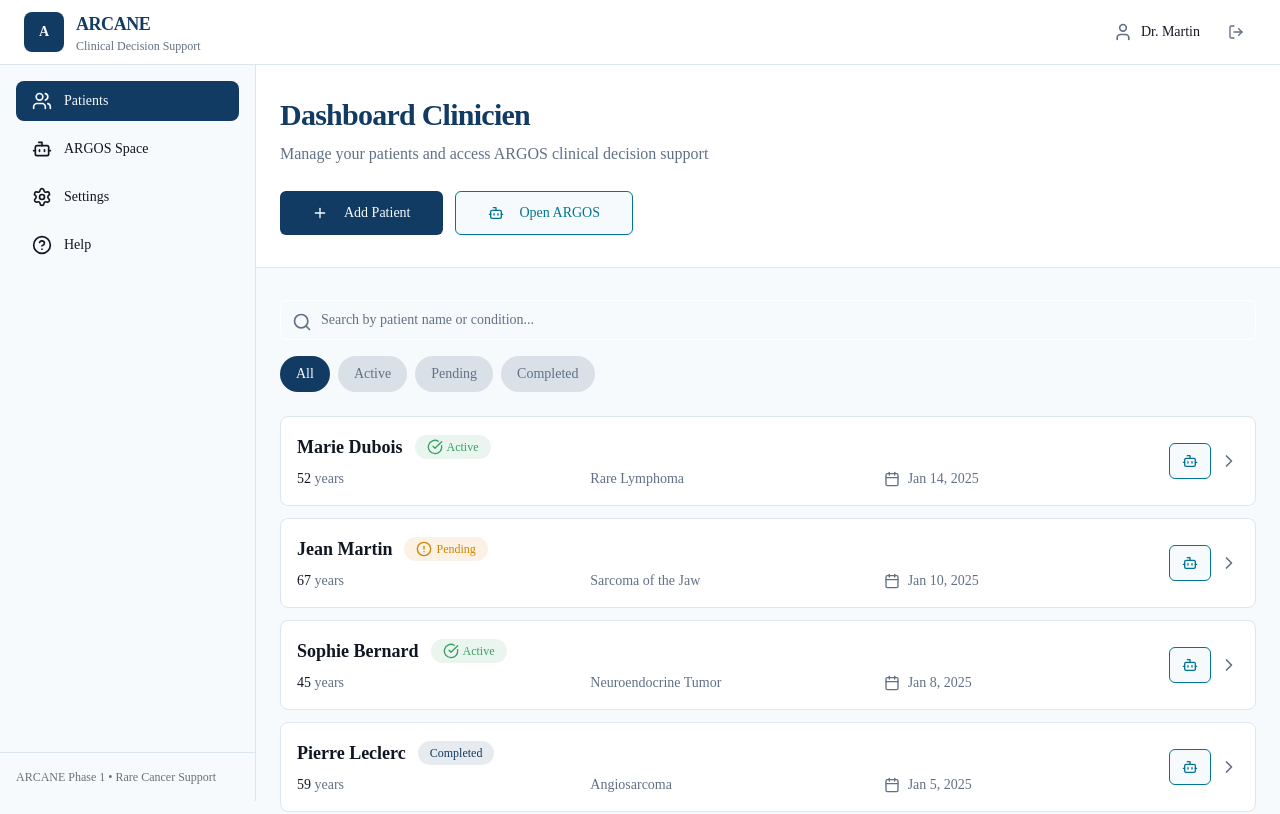
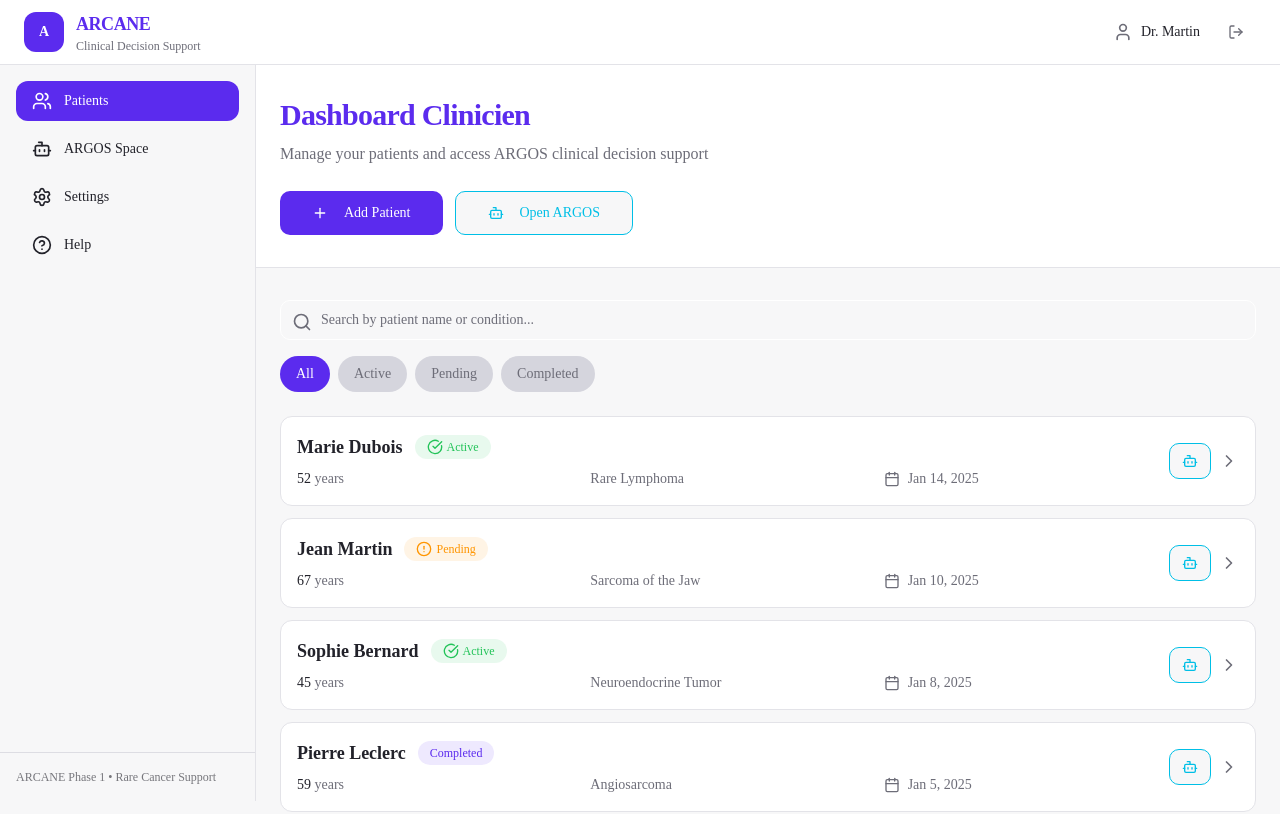
Before and after one commit to Bergerghislain/ARCANE-20-Clinical-20Decision-20Support-, a React (Vite) app: page /dashboard in a window 1280 px wide. Shown: the top 814 px of the page. Built offline with nearby package versions, Linux system fonts and the light colour scheme.

Commit message:
Update color palette to modern vibrant design
cgen-5ceb2338346f45f592ca7b113fa77685

```diff
--- a/client/global.css
+++ b/client/global.css
@@ -7,61 +7,61 @@
 
 @layer base {
   /**
-   * ARCANE Platform - Color Palette
+   * ARCANE Platform - Modern Vibrant Color Palette
    * All colors expressed as HSL values for Tailwind compatibility
   */
   :root {
-    /* Primary Color: Dark Navy (#0B2E4A) */
-    --primary: 210 69% 23%;
-    --primary-foreground: 210 50% 98%;
+    /* Primary Color: Modern Deep Blue-Purple */
+    --primary: 255 85% 55%;
+    --primary-foreground: 0 0% 100%;
 
-    /* Secondary Color: Teal (#007C91) */
-    --secondary: 193 100% 29%;
-    --secondary-foreground: 210 50% 98%;
+    /* Secondary Color: Vibrant Cyan/Turquoise */
+    --secondary: 190 100% 45%;
+    --secondary-foreground: 0 0% 100%;
 
-    /* Success Color: Green (#2E8B57) */
-    --success: 144 50% 42%;
-    --success-foreground: 210 50% 98%;
+    /* Success Color: Vibrant Green */
+    --success: 140 70% 45%;
+    --success-foreground: 0 0% 100%;
 
-    /* Warning Color: Orange (#D28B00) */
-    --warning: 38 100% 41%;
+    /* Warning Color: Vibrant Orange */
+    --warning: 35 100% 50%;
     --warning-foreground: 0 0% 100%;
 
-    /* Destructive/Error: Red (#B00020) */
-    --destructive: 356 100% 35%;
-    --destructive-foreground: 210 50% 98%;
+    /* Destructive/Error: Vibrant Red */
+    --destructive: 0 85% 55%;
+    --destructive-foreground: 0 0% 100%;
 
     /* Background & Text */
-    --background: 210 50% 98%;
-    --foreground: 218 33% 10%;
+    --background: 240 10% 97%;
+    --foreground: 240 10% 15%;
 
     --card: 0 0% 100%;
-    --card-foreground: 218 33% 10%;
+    --card-foreground: 240 10% 15%;
 
     --popover: 0 0% 100%;
-    --popover-foreground: 218 33% 10%;
+    --popover-foreground: 240 10% 15%;
 
-    --muted: 210 25% 88%;
-    --muted-foreground: 215 15% 45%;
+    --muted: 240 10% 85%;
+    --muted-foreground: 240 5% 45%;
 
-    --accent: 193 100% 29%;
-    --accent-foreground: 210 50% 98%;
+    --accent: 190 100% 45%;
+    --accent-foreground: 0 0% 100%;
 
-    --border: 210 35% 90%;
+    --border: 240 10% 90%;
     --input: 0 0% 100%;
-    --ring: 210 69% 23%;
+    --ring: 255 85% 55%;
 
-    --radius: 0.5rem;
+    --radius: 12px;
 
     /* Sidebar Theme */
-    --sidebar-background: 210 50% 98%;
-    --sidebar-foreground: 218 33% 10%;
-    --sidebar-primary: 210 69% 23%;
-    --sidebar-primary-foreground: 210 50% 98%;
-    --sidebar-accent: 193 100% 29%;
+    --sidebar-background: 240 10% 97%;
+    --sidebar-foreground: 240 10% 15%;
+    --sidebar-primary: 255 85% 55%;
+    --sidebar-primary-foreground: 0 0% 100%;
+    --sidebar-accent: 190 100% 45%;
     --sidebar-accent-foreground: 0 0% 100%;
-    --sidebar-border: 210 35% 90%;
-    --sidebar-ring: 210 69% 23%;
+    --sidebar-border: 240 10% 88%;
+    --sidebar-ring: 255 85% 55%;
   }
 
   .dark {
```
